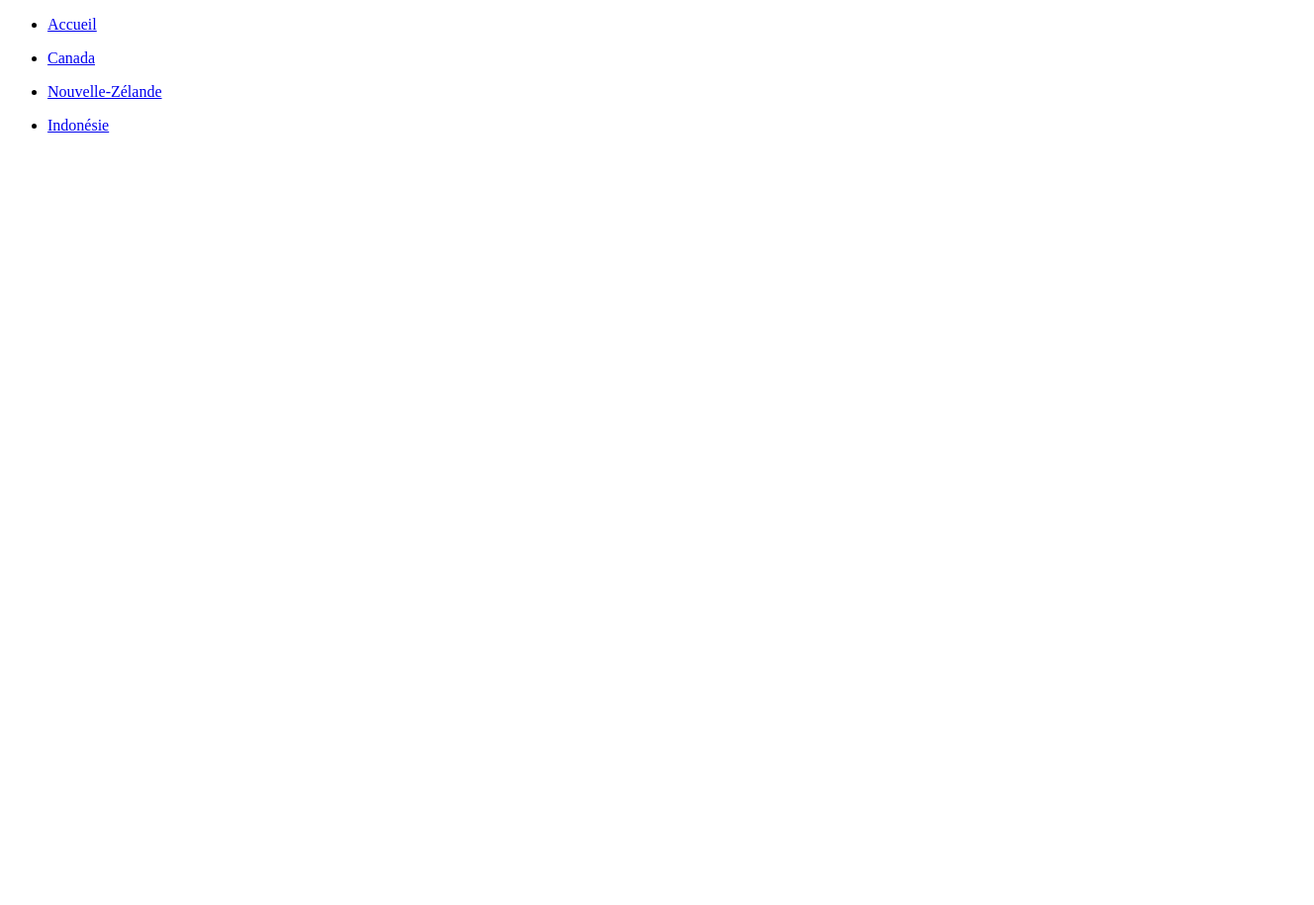
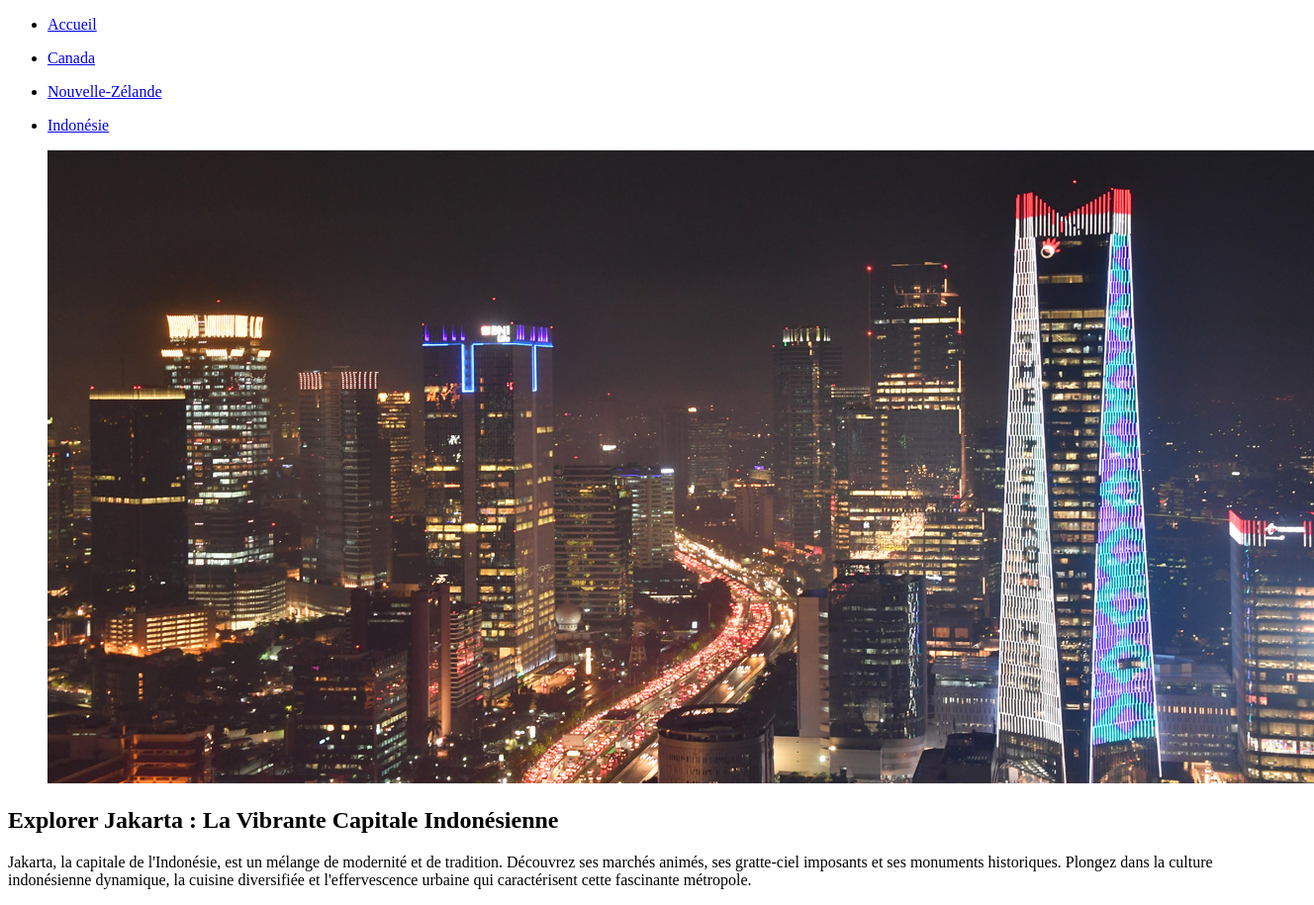
Before and after one commit to Nenuphare/Blog, a plain HTML site: page indonesie.html in a window 1280 px wide. Shown: the whole page at 99% size, 1328 px wide, since content can reach past the window. Before the commit the page ends 800 px from the top, so only its background shows below. Drawn offline with Linux system fonts and the light colour scheme.

Commit message:
Add img files and first article

```diff
--- a/indonesie.html
+++ b/indonesie.html
@@ -19,5 +19,14 @@
 			</ul>
 		</nav>
     </header>
+    <section>
+        <div>
+            <figure>
+                <img src="img/img1.jpg" alt="Photo de la capitale de l'Indonésie">
+            </figure>
+            <h1>Explorer Jakarta : La Vibrante Capitale Indonésienne</h1>
+            <p>Jakarta, la capitale de l'Indonésie, est un mélange de modernité et de tradition. Découvrez ses marchés animés, ses gratte-ciel imposants et ses monuments historiques. Plongez dans la culture indonésienne dynamique, la cuisine diversifiée et l'effervescence urbaine qui caractérisent cette fascinante métropole.</p>
+        </div>
+    </section>
 </body>
 </html>
```
Also changed, not shown: img/img1.jpg (added).
